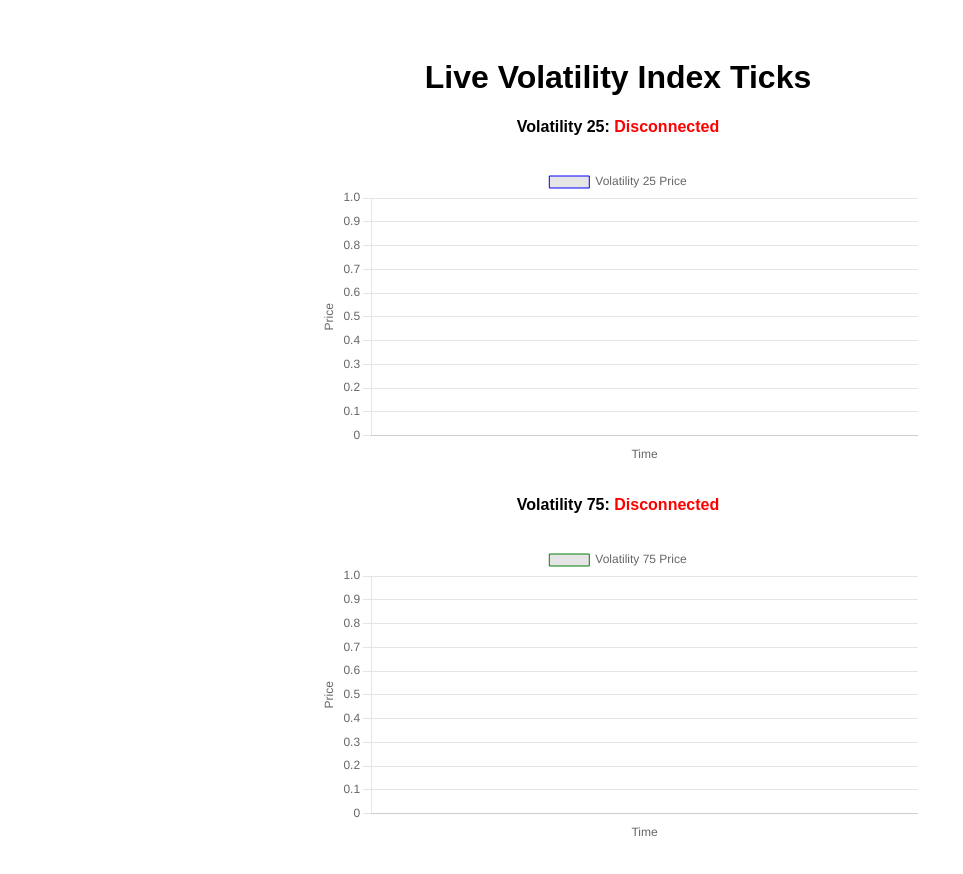
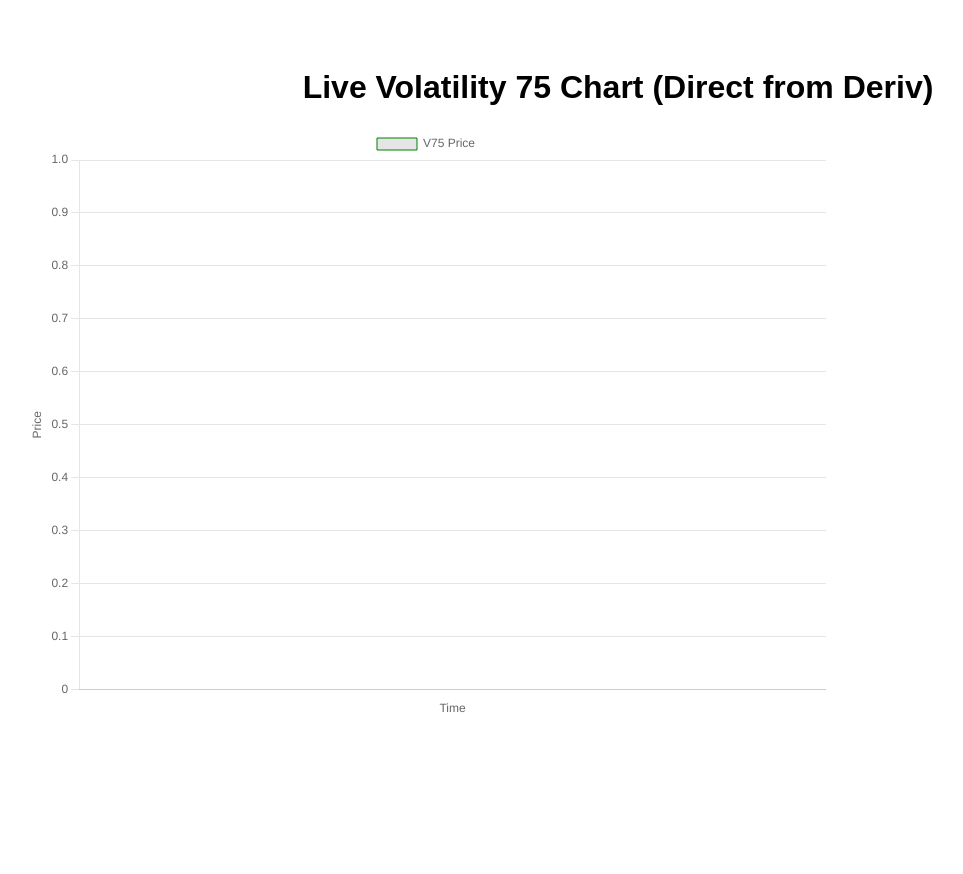
Before and after one commit to KhautaSeabata/TheCompanyV2, a plain HTML site: page templates/index.html in a window 1280 px wide. Shown: the whole page, without its empty margins (22-985 px from the left). After the commit the page ends 800 px from the top, so only its background shows below. Drawn offline with nearby package versions, Linux system fonts and the light colour scheme; no server answers.

Commit message:
Update index.html

```diff
--- a/templates/index.html
+++ b/templates/index.html
@@ -1,73 +1,26 @@
 <!DOCTYPE html>
-<html lang="en">
+<html>
 <head>
   <meta charset="UTF-8">
-  <title>Volatility 25 & 75 Live Charts</title>
+  <title>Deriv Live Tick Chart</title>
   <script src="https://cdn.jsdelivr.net/npm/chart.js"></script>
   <style>
-    body {
-      font-family: Arial, sans-serif;
-      padding: 30px;
-      text-align: center;
-    }
-    canvas {
-      max-width: 100%;
-      margin: 30px auto;
-    }
-    .status {
-      margin: 20px;
-      font-weight: bold;
-    }
+    body { font-family: sans-serif; text-align: center; padding: 40px; }
+    canvas { width: 100%; max-width: 800px; height: 400px; }
   </style>
 </head>
 <body>
-  <h1>Live Volatility Index Ticks</h1>
-
-  <div class="status" id="status-25">
-    Volatility 25: <span id="conn-25">Loading...</span>
-  </div>
-  <canvas id="chart25" width="600" height="300"></canvas>
-
-  <div class="status" id="status-75">
-    Volatility 75: <span id="conn-75">Loading...</span>
-  </div>
-  <canvas id="chart75" width="600" height="300"></canvas>
+  <h1>Live Volatility 75 Chart (Direct from Deriv)</h1>
+  <canvas id="tickChart"></canvas>
 
   <script>
-    const chart25Ctx = document.getElementById('chart25').getContext('2d');
-    const chart75Ctx = document.getElementById('chart75').getContext('2d');
-
-    const chart25 = new Chart(chart25Ctx, {
+    const ctx = document.getElementById("tickChart").getContext("2d");
+    const tickChart = new Chart(ctx, {
       type: 'line',
       data: {
         labels: [],
         datasets: [{
-          label: 'Volatility 25 Price',
-          data: [],
-          borderColor: 'blue',
-          borderWidth: 1,
-          tension: 0.3
-        }]
-      },
-      options: {
-        animation: false,
-        scales: {
-          x: {
-            title: { display: true, text: 'Time' }
-          },
-          y: {
-            title: { display: true, text: 'Price' }
-          }
-        }
-      }
-    });
-
-    const chart75 = new Chart(chart75Ctx, {
-      type: 'line',
-      data: {
-        labels: [],
-        datasets: [{
-          label: 'Volatility 75 Price',
+          label: 'V75 Price',
           data: [],
           borderColor: 'green',
           borderWidth: 1,
@@ -77,58 +30,44 @@
       options: {
         animation: false,
         scales: {
-          x: {
-            title: { display: true, text: 'Time' }
-          },
-          y: {
-            title: { display: true, text: 'Price' }
-          }
+          x: { title: { display: true, text: 'Time' }},
+          y: { title: { display: true, text: 'Price' }}
         }
       }
     });
 
-    function updateChartData(chart, data) {
-      const labels = data.map(tick => {
-        const date = new Date(tick.epoch * 1000);
-        return date.toLocaleTimeString();
-      });
-      const prices = data.map(tick => tick.quote);
-      chart.data.labels = labels;
-      chart.data.datasets[0].data = prices;
-      chart.update('none');
-    }
+    const ws = new WebSocket("wss://ws.derivws.com/websockets/v3?app_id=1089");
 
-    async function fetchTicks(symbol) {
-      const url = `https://company-bdb78-default-rtdb.firebaseio.com/ticks/${symbol}.json`;
-      const response = await fetch(url);
-      return await response.json();
-    }
+    ws.onopen = () => {
+      ws.send(JSON.stringify({ ticks: "R_75", subscribe: 1 }));
+    };
 
-    async function refreshCharts() {
-      try {
-        const [ticks25, ticks75] = await Promise.all([
-          fetchTicks("R_25"),
-          fetchTicks("R_75")
-        ]);
+    ws.onmessage = (event) => {
+      const data = JSON.parse(event.data);
+      if (data.tick) {
+        const price = data.tick.quote;
+        const time = new Date(data.tick.epoch * 1000).toLocaleTimeString();
 
-        document.getElementById("conn-25").textContent = "Connected";
-        document.getElementById("conn-25").style.color = "green";
-        document.getElementById("conn-75").textContent = "Connected";
-        document.getElementById("conn-75").style.color = "green";
+        tickChart.data.labels.push(time);
+        tickChart.data.datasets[0].data.push(price);
 
-        if (ticks25 && ticks25.length) updateChartData(chart25, ticks25.slice(-100));
-        if (ticks75 && ticks75.length) updateChartData(chart75, ticks75.slice(-100));
-      } catch (error) {
-        document.getElementById("conn-25").textContent = "Disconnected";
-        document.getElementById("conn-25").style.color = "red";
-        document.getElementById("conn-75").textContent = "Disconnected";
-        document.getElementById("conn-75").style.color = "red";
-        console.error("Error fetching data:", error);
+        // Keep only last 100 points
+        if (tickChart.data.labels.length > 100) {
+          tickChart.data.labels.shift();
+          tickChart.data.datasets[0].data.shift();
+        }
+
+        tickChart.update('none');
       }
-    }
+    };
 
-    // Refresh charts every 200ms (0.2 seconds)
-    setInterval(refreshCharts, 200);
+    ws.onclose = () => {
+      alert("WebSocket closed");
+    };
+
+    ws.onerror = (err) => {
+      console.error("WebSocket error:", err);
+    };
   </script>
 </body>
 </html>
```
